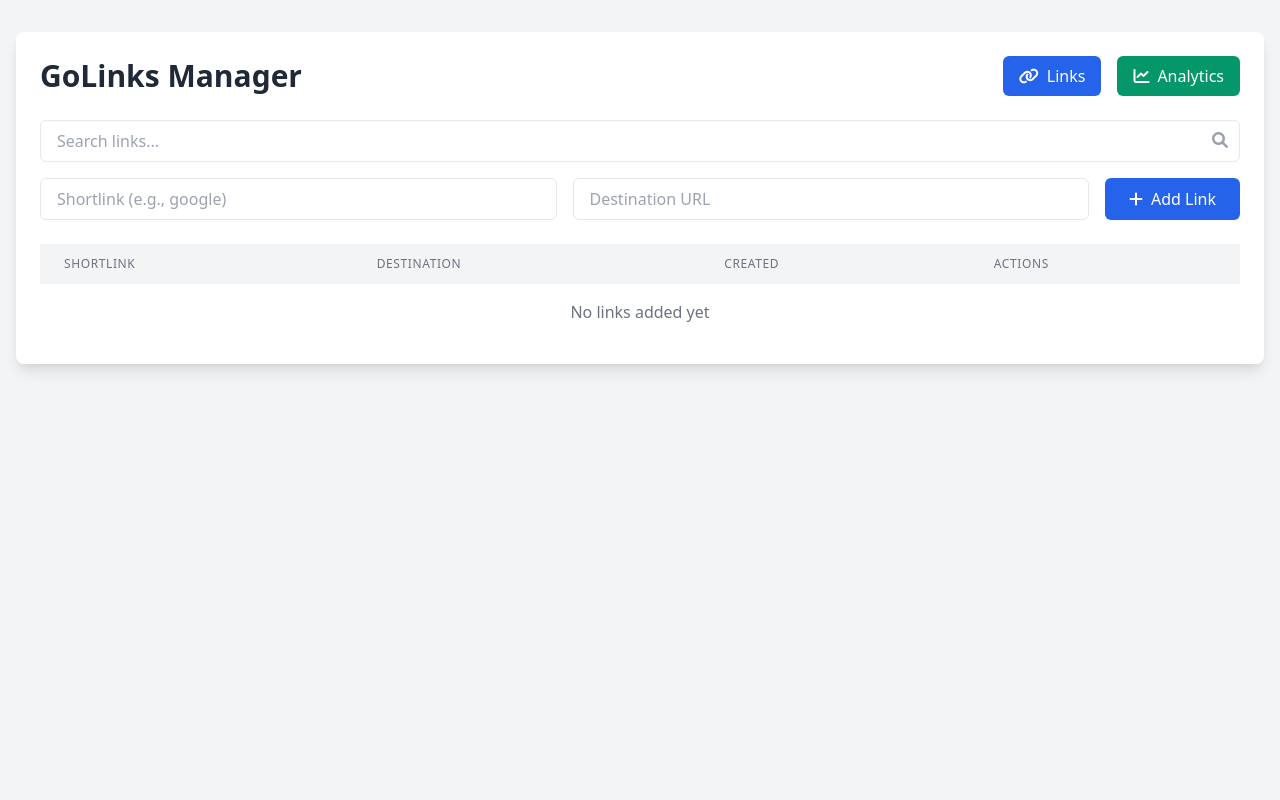
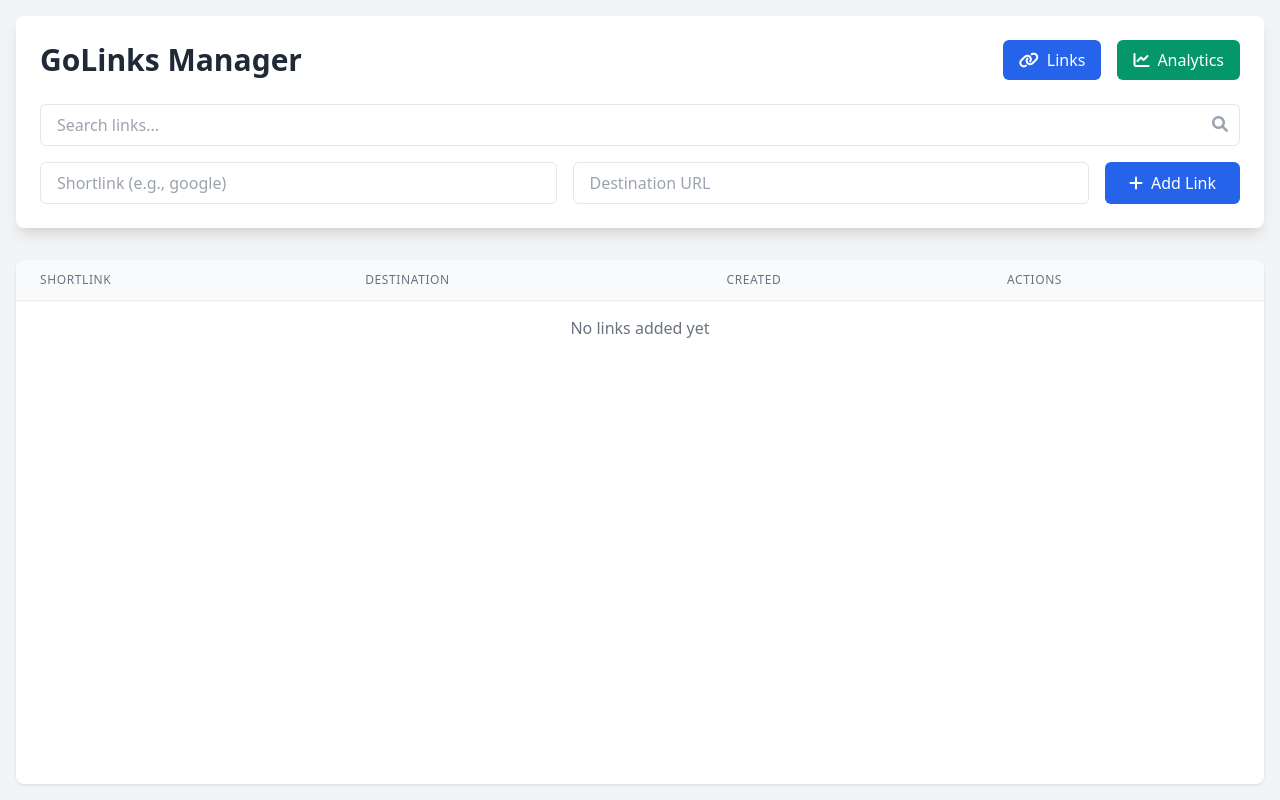
Before and after one commit to manthanmtg/golinks, a Flask app: page / in a window 1280 px wide. Run offline with Flask 3, Linux system fonts and the light colour scheme; data that the repository does not hold is empty.

Commit message:
Basic working

```diff
--- a/app.py
+++ b/app.py
@@ -213,6 +213,22 @@ def update_link(link_id):
         db.session.rollback()
         return jsonify({'error': 'Internal server error'}), 500
 
+@app.route('/api/links/<string:shortlink>/stats')
+def get_link_stats(shortlink):
+    try:
+        stats = db.session.query(
+            db.func.count(LinkUsage.id).label('usage_count'),
+            db.func.max(LinkUsage.accessed_at).label('last_used')
+        ).filter(LinkUsage.shortlink == shortlink).first()
+
+        return jsonify({
+            'usage_count': stats[0] if stats else 0,
+            'last_used': stats[1].isoformat() if stats and stats[1] else None
+        })
+    except Exception as e:
+        app.logger.error(f'Error getting link stats: {str(e)}')
+        return jsonify({'error': 'Internal server error'}), 500
+
 @app.route('/api/analytics')
 def get_analytics():
     try:
--- a/templates/index.html
+++ b/templates/index.html
@@ -7,21 +7,105 @@
     <link href="https://cdn.jsdelivr.net/npm/tailwindcss@2.2.19/dist/tailwind.min.css" rel="stylesheet">
     <link href="https://cdnjs.cloudflare.com/ajax/libs/font-awesome/6.0.0/css/all.min.css" rel="stylesheet">
     <style>
+        body {
+            min-height: 100vh;
+            margin: 0;
+            display: flex;
+            flex-direction: column;
+        }
+
+        .container {
+            flex: 1;
+            display: flex;
+            flex-direction: column;
+            height: 100vh;
+            padding: 1rem;
+        }
+
+        .content-wrapper {
+            flex: 1;
+            display: flex;
+            flex-direction: column;
+            min-height: 0; /* Important for nested flex scrolling */
+        }
+
+        .table-container {
+            flex: 1;
+            overflow-y: auto;
+            min-height: 0; /* Important for nested flex scrolling */
+            margin-top: 1rem;
+            background: white;
+            border-radius: 0.5rem;
+            box-shadow: 0 1px 3px rgba(0,0,0,0.1);
+        }
+
+        .table-wrapper {
+            position: relative;
+            min-height: 100%;
+        }
+
+        table {
+            position: relative;
+        }
+
+        thead {
+            position: sticky;
+            top: 0;
+            background: white;
+            z-index: 10;
+            box-shadow: 0 1px 2px rgba(0,0,0,0.1);
+        }
+
         .edit-mode input {
             width: 100%;
             padding: 0.5rem;
             border: 1px solid #e2e8f0;
             border-radius: 0.375rem;
         }
+
         .edit-mode .edit-actions {
             display: flex;
             gap: 0.5rem;
         }
+
+        .tooltip {
+            position: absolute;
+            background: white;
+            border: 1px solid #e2e8f0;
+            border-radius: 0.375rem;
+            padding: 0.75rem;
+            box-shadow: 0 2px 4px rgba(0,0,0,0.1);
+            z-index: 50;
+            display: none;
+            white-space: nowrap;
+            left: 50%;
+            transform: translateX(-50%);
+            bottom: -80px; /* Adjust this value based on your tooltip height */
+        }
+
+        .row-stats {
+            position: relative;
+            cursor: help;
+        }
+
+        .row-stats:hover .tooltip {
+            display: block;
+        }
+
+        .row-stats td:not(:last-child):hover {
+            background-color: #f8fafc;
+        }
+
+        /* Remove default cursor help from table cells */
+        td {
+            cursor: default;
+        }
     </style>
 </head>
 <body class="bg-gray-100">
-    <div class="container mx-auto px-4 py-8">
-        <div class="bg-white rounded-lg shadow-lg p-6">
+    <div class="container mx-auto">
+        <div class="content-wrapper">
+            <div class="bg-white rounded-lg shadow-lg p-6 mb-4">
                 <div class="flex items-center justify-between mb-6">
                     <h1 class="text-3xl font-bold text-gray-800">GoLinks Manager</h1>
                     <div class="flex space-x-4">
@@ -36,7 +120,7 @@
 
                 <!-- Links Section -->
                 <div id="linksSection">
-                <div class="mb-6 space-y-4">
+                    <div class="space-y-4">
                         <!-- Search Box -->
                         <div class="relative">
                             <input type="text"
@@ -58,10 +142,14 @@
                             </button>
                         </form>
                     </div>
+                </div>
+            </div>
 
-                <div class="overflow-x-auto">
-                    <table class="min-w-full bg-white">
-                        <thead class="bg-gray-100">
+            <!-- Table Container -->
+            <div class="table-container">
+                <div class="table-wrapper">
+                    <table class="min-w-full">
+                        <thead class="bg-gray-50">
                             <tr>
                                 <th class="px-6 py-3 text-left text-xs font-medium text-gray-500 uppercase tracking-wider">Shortlink</th>
                                 <th class="px-6 py-3 text-left text-xs font-medium text-gray-500 uppercase tracking-wider">Destination</th>
@@ -69,24 +157,26 @@
                                 <th class="px-6 py-3 text-left text-xs font-medium text-gray-500 uppercase tracking-wider">Actions</th>
                             </tr>
                         </thead>
-                        <tbody id="linksTableBody"></tbody>
+                        <tbody id="linksTableBody" class="bg-white divide-y divide-gray-200"></tbody>
                     </table>
                 </div>
             </div>
 
             <!-- Analytics Section -->
             <div id="analyticsSection" class="hidden">
-                <div class="overflow-x-auto">
-                    <table class="min-w-full bg-white">
-                        <thead class="bg-gray-100">
+                <div class="table-container">
+                    <div class="table-wrapper">
+                        <table class="min-w-full">
+                            <thead class="bg-gray-50">
                                 <tr>
                                     <th class="px-6 py-3 text-left text-xs font-medium text-gray-500 uppercase tracking-wider">Shortlink</th>
                                     <th class="px-6 py-3 text-left text-xs font-medium text-gray-500 uppercase tracking-wider">Usage Count</th>
                                     <th class="px-6 py-3 text-left text-xs font-medium text-gray-500 uppercase tracking-wider">Last Used</th>
                                 </tr>
                             </thead>
-                        <tbody id="analyticsTableBody"></tbody>
+                            <tbody id="analyticsTableBody" class="bg-white divide-y divide-gray-200"></tbody>
                         </table>
+                    </div>
                 </div>
             </div>
         </div>
@@ -146,10 +236,21 @@
                 }
 
                 tbody.innerHTML = links.map(link => `
-                    <tr class="hover:bg-gray-50" data-id="${link.id}">
-                        <td class="px-6 py-4 whitespace-nowrap">go/${link.shortlink}</td>
-                        <td class="px-6 py-4 whitespace-nowrap">${link.destination}</td>
-                        <td class="px-6 py-4 whitespace-nowrap">${formatDate(link.created_at)}</td>
+                    <tr class="row-stats" data-id="${link.id}">
+                        <td class="px-6 py-4 whitespace-nowrap" onmouseover="loadLinkStats('${link.shortlink}', this.parentElement)">
+                            go/${link.shortlink}
+                            <div class="tooltip">
+                                <div class="text-sm">
+                                    <div class="font-semibold mb-1">Loading stats...</div>
+                                </div>
+                            </div>
+                        </td>
+                        <td class="px-6 py-4 whitespace-nowrap" onmouseover="loadLinkStats('${link.shortlink}', this.parentElement)">
+                            ${link.destination}
+                        </td>
+                        <td class="px-6 py-4 whitespace-nowrap" onmouseover="loadLinkStats('${link.shortlink}', this.parentElement)">
+                            ${formatDate(link.created_at)}
+                        </td>
                         <td class="px-6 py-4 whitespace-nowrap">
                             <button onclick="startEdit(${link.id})" class="text-blue-600 hover:text-blue-900 mr-2">
                                 <i class="fas fa-edit"></i>
@@ -267,6 +368,36 @@
             loadLinks();
         }
 
+        async function loadLinkStats(shortlink, element) {
+            // Only load stats if they haven't been loaded yet
+            if (element.dataset.statsLoaded === 'true') return;
+
+            const tooltip = element.querySelector('.tooltip');
+            if (!tooltip) return;
+
+            try {
+                const response = await fetch(`/api/links/${shortlink}/stats`);
+                const stats = await response.json();
+
+                tooltip.innerHTML = `
+                    <div class="text-sm">
+                        <div class="font-semibold mb-1">Usage Statistics:</div>
+                        <div>Visits: ${stats.usage_count}</div>
+                        <div>Last used: ${stats.last_used ? formatDate(stats.last_used) : 'Never'}</div>
+                    </div>
+                `;
+
+                // Mark stats as loaded
+                element.dataset.statsLoaded = 'true';
+            } catch (error) {
+                tooltip.innerHTML = `
+                    <div class="text-sm text-red-600">
+                        Failed to load stats
+                    </div>
+                `;
+            }
+        }
+
         // Analytics
         async function loadAnalytics() {
             try {
```
Lines whose indentation alone changed are shown as unchanged.
